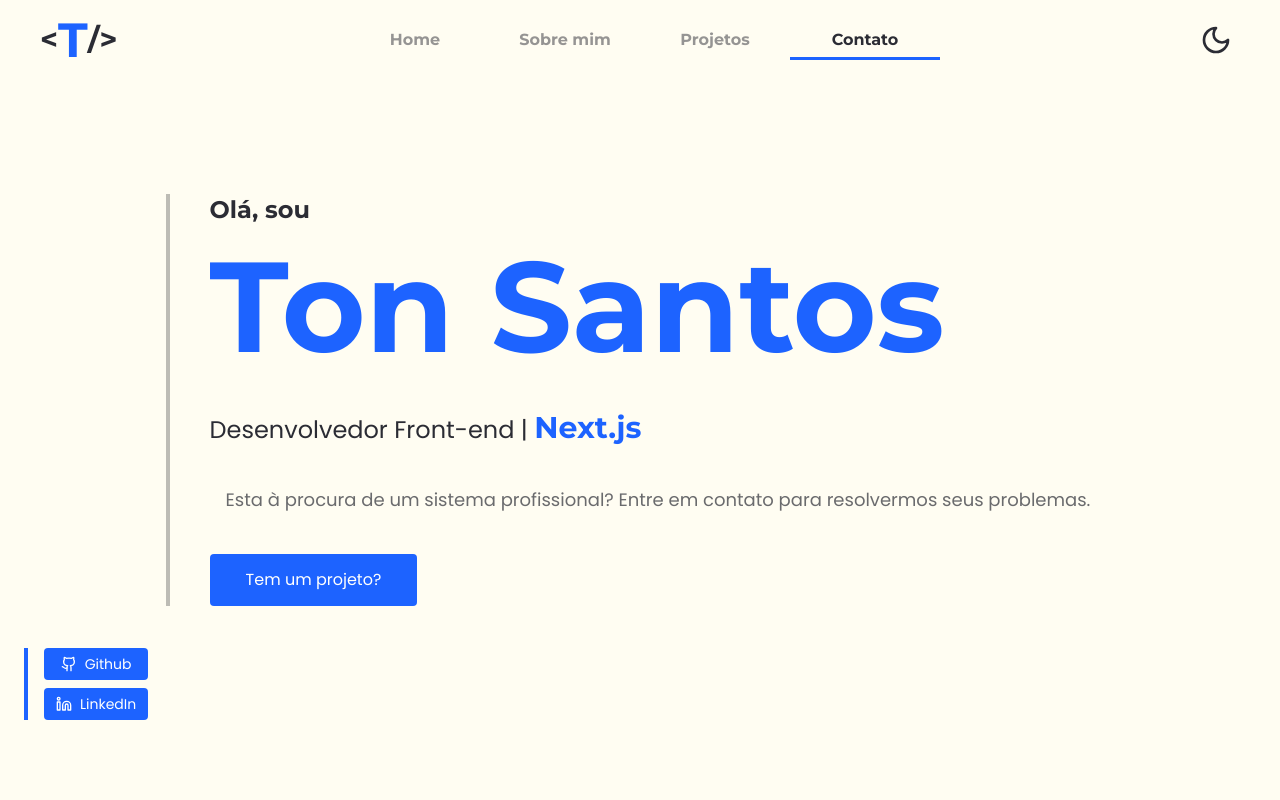
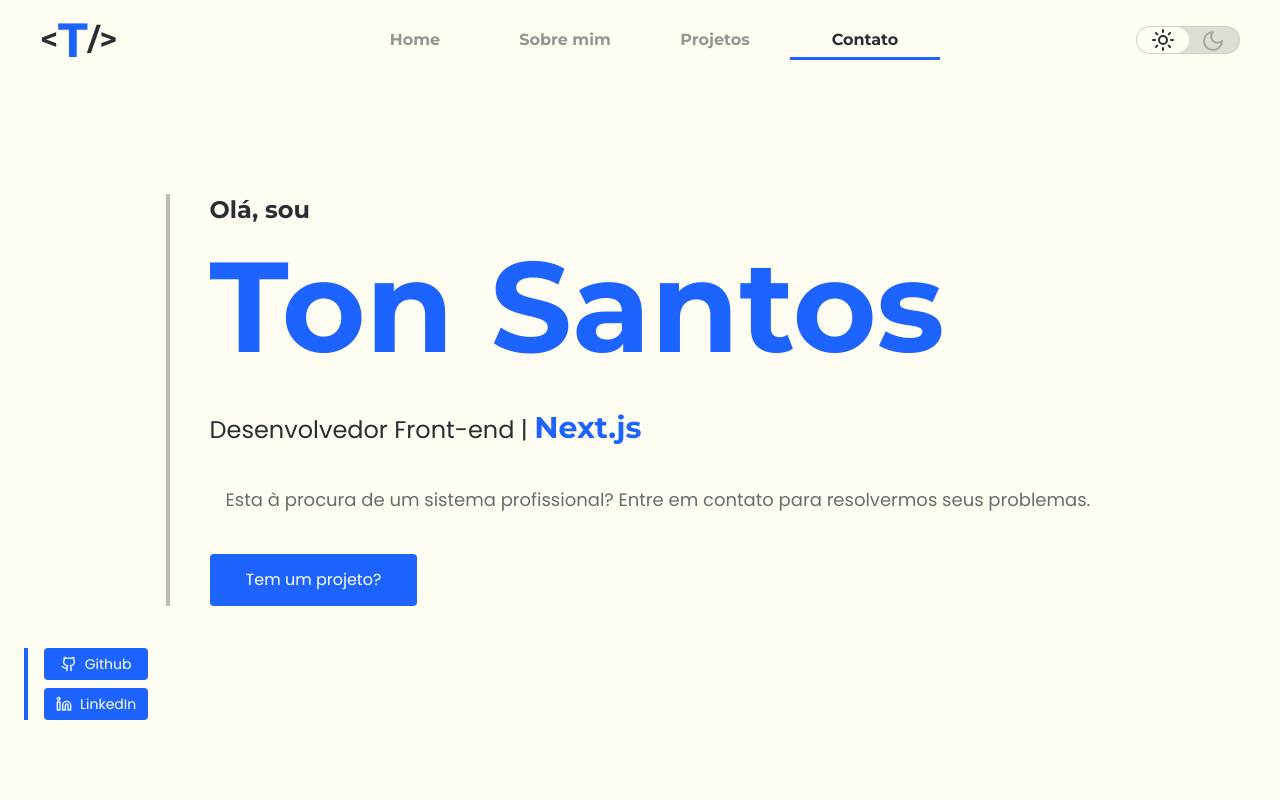
Before and after one commit to wellingtonVieiraSantos/personal-portfolio, a Next.js app: page / in a window 1280 px wide. Shown: the top 800 px of the page. Built offline with nearby package versions, Linux system fonts and the light colour scheme.

Commit message:
style: change themetoggle add switch ui component

```diff
--- a/src/app/globals.css
+++ b/src/app/globals.css
@@ -44,7 +44,7 @@
   ::before,
   ::backdrop,
   ::file-selector-button {
-    border-color: var(--color-gray-200, currentcolor);
+    border-color: var(--color-border, currentcolor);
   }
 }
 
--- a/src/components/Nav/ThemeSwitch.tsx
+++ b/src/components/Nav/ThemeSwitch.tsx
@@ -2,8 +2,7 @@
 import { useTheme } from 'next-themes'
 import { forwardRef, useEffect, useState } from 'react'
 import { motion } from 'framer-motion'
-import { Button } from '../ui/Button'
-import { Moon, Sun } from 'lucide-react'
+import { Switch } from '../ui/Switch'
 
 const ThemeSwitch = forwardRef<HTMLDivElement, React.ComponentProps<'div'>>(
   ({ ...props }, ref) => {
@@ -38,16 +37,10 @@ const ThemeSwitch = forwardRef<HTMLDivElement, React.ComponentProps<'div'>>(
 
     return (
       <div className={'flex justify-end items-center'} ref={ref} {...props}>
-        <Button
-          size='icon'
-          onClick={toggleTheme}
-          className='relative size-12 p-1 bg-transparent hover:bg-transparent text-primary-text outline-hidden [&>svg]:size-8 group'
+        <Switch
+          checked={resolvedTheme === 'dark'}
+          onCheckedChange={toggleTheme}
         >
-          {resolvedTheme === 'dark' ? (
-            <Sun className='group-hover:text-button-bg transition duration-300' />
-          ) : (
-            <Moon className='group-hover:text-button-bg transition duration-300' />
-          )}
           {isAnimating && (
             <motion.div
               className={`absolute size-8 bg-primary-text rounded-full`}
@@ -61,7 +54,7 @@ const ThemeSwitch = forwardRef<HTMLDivElement, React.ComponentProps<'div'>>(
               }}
             />
           )}
-        </Button>
+        </Switch>
       </div>
     )
   }
--- /dev/null
+++ b/src/components/ui/Switch/index.tsx
@@ -0,0 +1,40 @@
+import { forwardRef } from 'react'
+import * as SwitchRadix from '@radix-ui/react-switch'
+import { twMerge } from 'tailwind-merge'
+import { useTheme } from 'next-themes'
+import { Moon, Sun } from 'lucide-react'
+
+const Switch = forwardRef<
+  React.ComponentRef<typeof SwitchRadix.Root>,
+  React.ComponentPropsWithoutRef<typeof SwitchRadix.Root>
+>(({ className, children, ...props }, ref) => {
+  const { resolvedTheme } = useTheme()
+  return (
+    <SwitchRadix.Root
+      ref={ref}
+      {...props}
+      className={twMerge(
+        `relative w-26 h-7 bg-border/50 data-[state=checked]:bg-secondary-bg rounded-full
+         border border-border/20 transition-colors duration-300 cursor-pointer text-border
+         disabled:bg-border disabled:cursor-not-allowed data-[state=checked]:border-none text-[12px]`,
+        className
+      )}
+    >
+      <Sun className='absolute left-3.5 top-0.5' />
+      <Moon className='absolute right-3.5 top-0.5' />
+      <SwitchRadix.Thumb
+        className='absolute w-13 h-full left-0 grid place-content-center text-primary-text
+       bg-primary-bg data-[state=checked]:translate-x-13 data-[state=checked]:bg-primary-text/30
+        top-1/2 -translate-y-1/2 transform transition duration-300 rounded-full
+        data-[disabled]:bg-primary-bg'
+      >
+        {resolvedTheme === 'dark' ? <Moon /> : <Sun />}
+      </SwitchRadix.Thumb>
+      {children}
+    </SwitchRadix.Root>
+  )
+})
+
+Switch.displayName = SwitchRadix.Root.displayName
+
+export { Switch }
```
